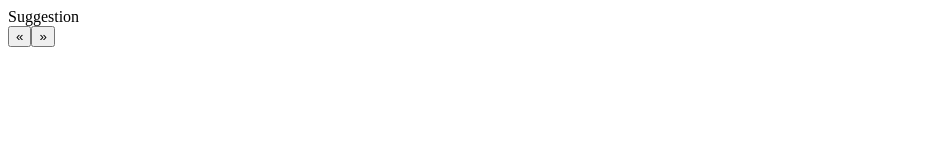
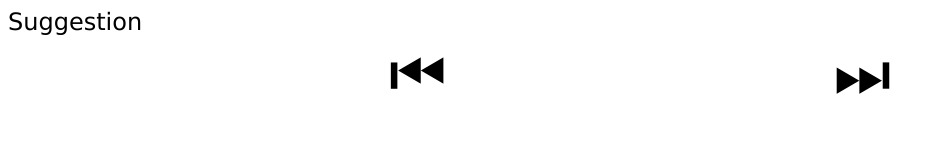
Before and after one commit to samilamti/next, a plain HTML site: page index.html in a window 1280 px wide. Shown: the whole page, without its empty margins (0-945 px from the left). Drawn offline with Linux system fonts and the light colour scheme.

Commit message:
CSS, graphics, index calculation

```diff
--- a/index.html
+++ b/index.html
@@ -4,15 +4,33 @@
     <meta charset="UTF-8">
     <meta http-equiv="X-UA-Compatible" content="IE=edge">
     <meta name="viewport" content="width=device-width, initial-scale=1.0">
-    <title>Document</title>
+    <title>Next</title>
+    <style>
+        div#suggestion {
+            font-size: 18pt;
+            font-family: Verdana, Geneva, Tahoma, sans-serif;
+        }
+        button {
+            font-size: 48pt;
+            background-color: transparent;
+            border-style: none;
+        }
+        div#buttons {
+            display: flex;
+            flex-direction: row;
+            flex-wrap: nowrap;
+            align-content: center;
+            justify-content: space-evenly;
+        }
+    </style>
 </head>
 <body>
     <div id="suggestion">
         Suggestion
     </div>
-    <div style="display: flex">
-        <button id="prev">«</button>
-        <button id="next">»</button>
+    <div id="buttons">
+        <button id="prev"> ⏮ </button>
+        <button id="next"> ⏭ </button>
     </div>
     <script>
         const suggestion = document.getElementById('suggestion');
@@ -22,19 +40,24 @@
         const suggestions = ['do this', 'do that', '3rd'];
         let suggestionIndex = 0;
 
-        function getSuggestion(index) {
-            console.group('getSuggestion', index);
-            const suggestion = suggestions[index];
+        function getSuggestion(relativeIndex) {
+            let index = suggestionIndex + relativeIndex;
+            if (index > suggestions.length) index = 0;
+            else if (index < 0) index = suggestions.length - 1;
+            suggestionIndex = index;
+
+            console.group('getSuggestion relativeIndex:', relativeIndex, 'suggestionIndex:', suggestionIndex);
+            const suggestion = suggestions[suggestionIndex];
             console.log('suggestion', suggestion);
             console.groupEnd();
             return suggestion;
         }
 
         prev.addEventListener('click', () => {
-            suggestion.textContent = getSuggestion(suggestionIndex > 0 ? 0 : --suggestionIndex);
+            suggestion.textContent = getSuggestion(-1);
         });
         next.addEventListener('click', () => {
-            suggestion.textContent = getSuggestion(suggestionIndex >= suggestions.length - 1 ? 0 : ++suggestionIndex);
+            suggestion.textContent = getSuggestion(+1);
         });
     </script>
 </body>
```
